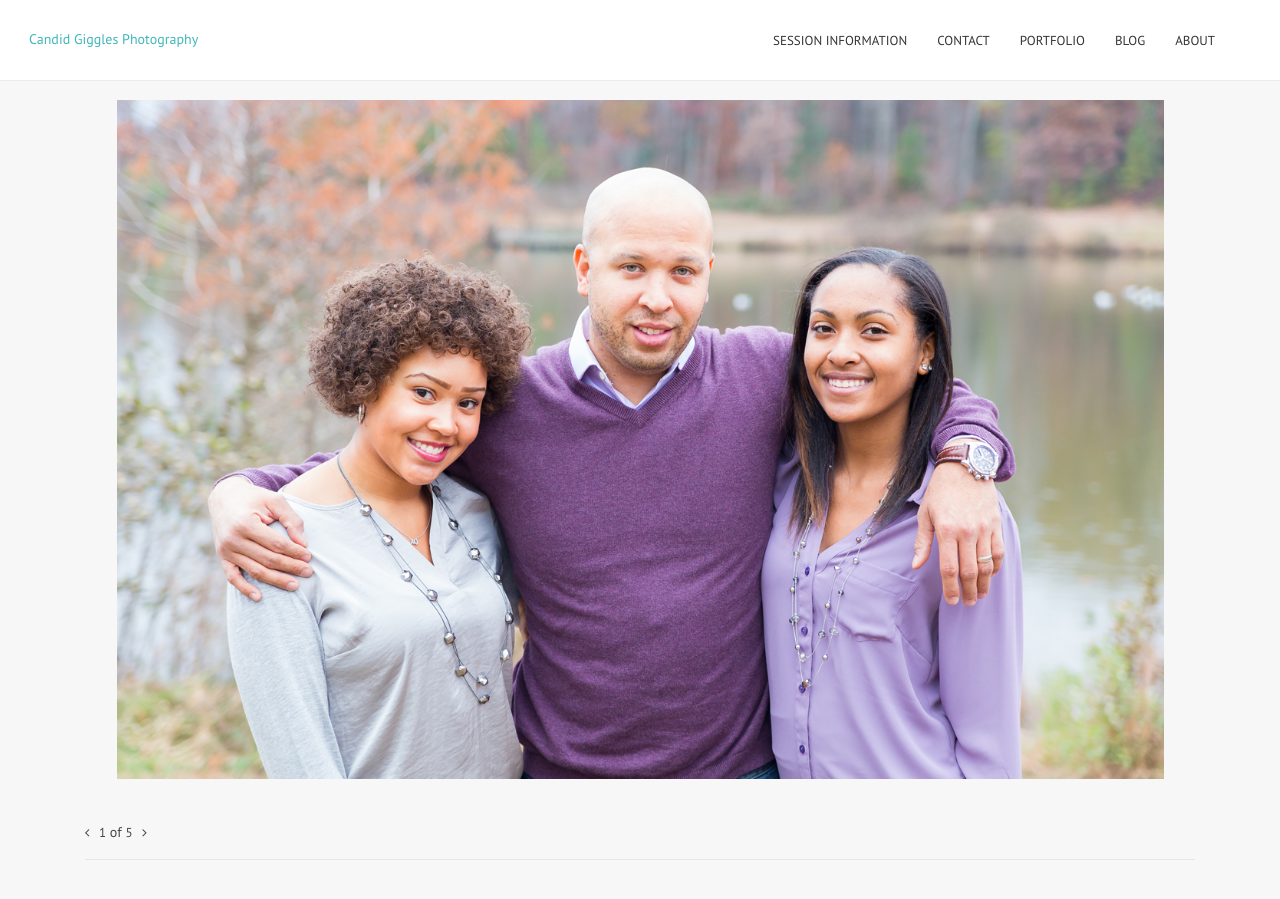
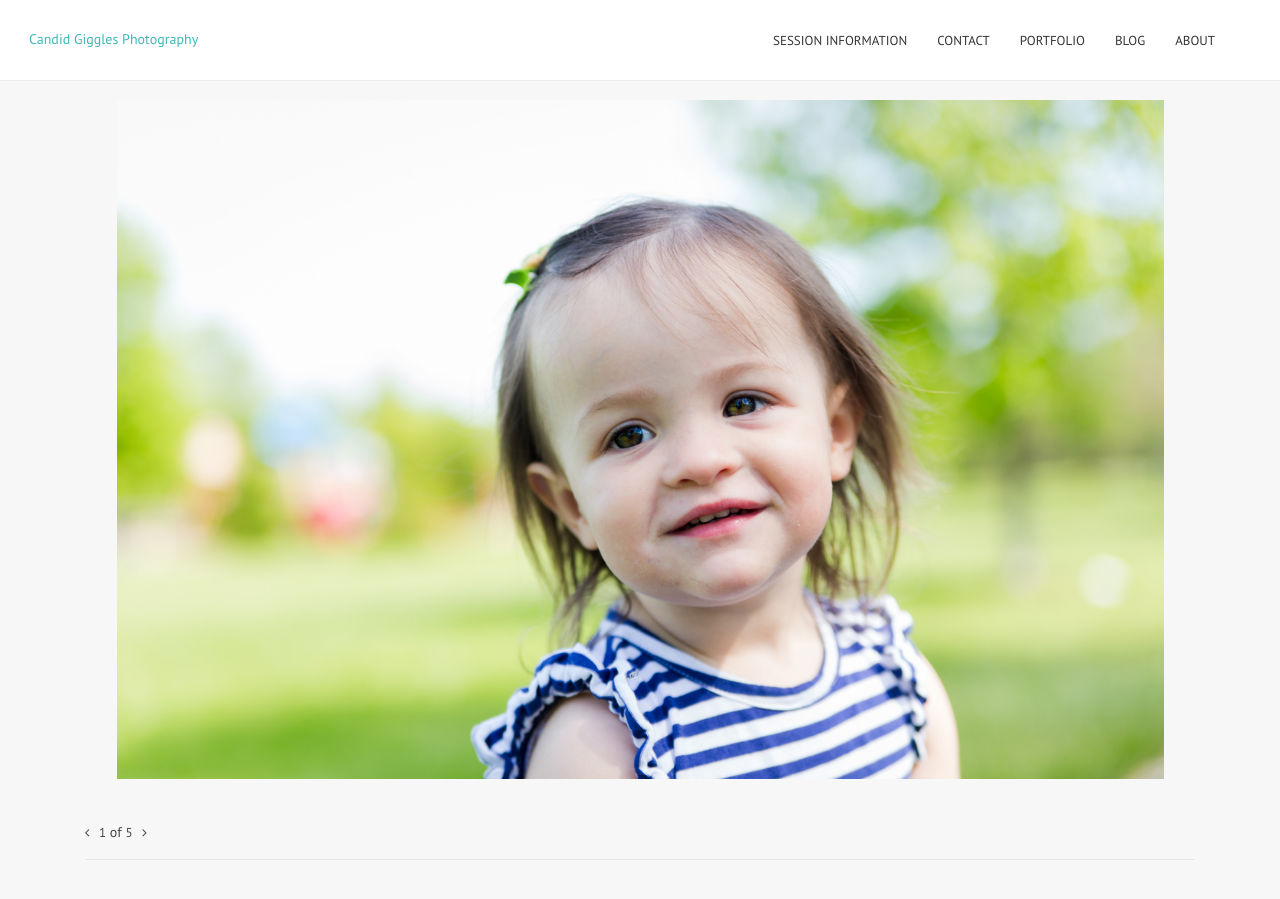
Before and after one commit to candidgiggles/kmitchellphoto.github.io, a Jekyll site: the page built from family-sessions/index.md, in a window 1280 px wide and 900 px high. Built offline with Jekyll 4.4.1, drawn with Linux system fonts in a browser that asks for light colours.

Commit message:
Update index.md

```diff
--- a/family-sessions/index.md
+++ b/family-sessions/index.md
@@ -4,7 +4,7 @@ title: Family Sessions
 permalink: /family-sessions/
 published: true
 
-slide1: /family-sessions/Family5.jpg
+slide1: /family-sessions/Family4.jpg
 alt1: Slide 1
 
 slide2: /family-sessions/Family2.jpg
@@ -13,10 +13,10 @@ alt2: Slide 2
 slide3: /family-sessions/Family3.jpg
 alt3: Slide 3
 
-slide4: /family-sessions/Family4.jpg
+slide4: /family-sessions/Family6.jpg
 alt4: Slide 4
 
-slide5: /family-sessions/Family6.jpg
+slide5: /family-sessions/Family5.jpg
 alt5: Slide 5
 ---
 Family Sessions are 60 minute sessions held at the location of your choice where I will capture a mixture of portraits and candid shots of your family together. Throughout the session I will be sure to capture various poses and individual personalities. These sessions are designed for families of up to 6 people, however more people can be included for an additional cost. Prints and products are sold a la carte so that you can order exactly what you need to decorate your home or gift away.
```
